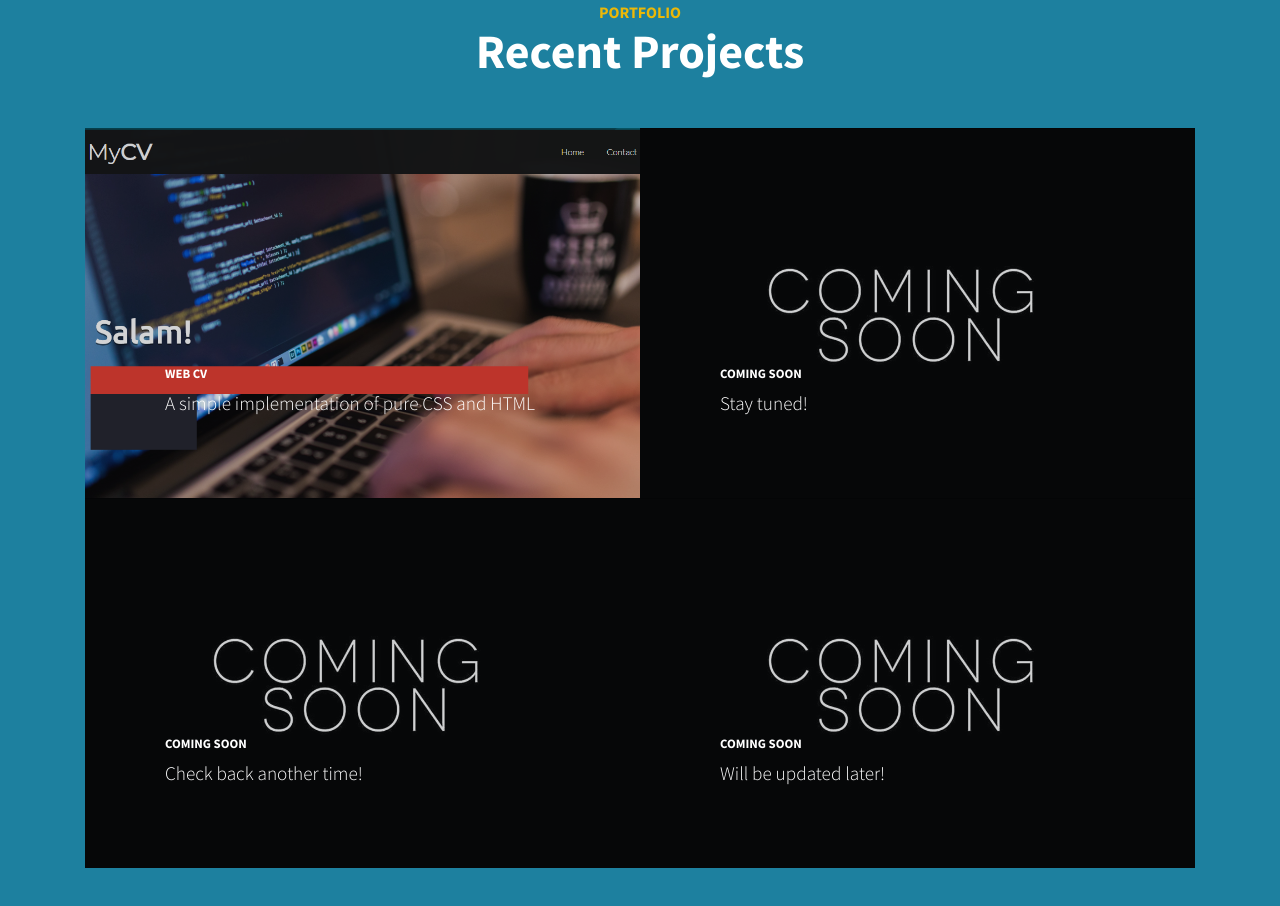
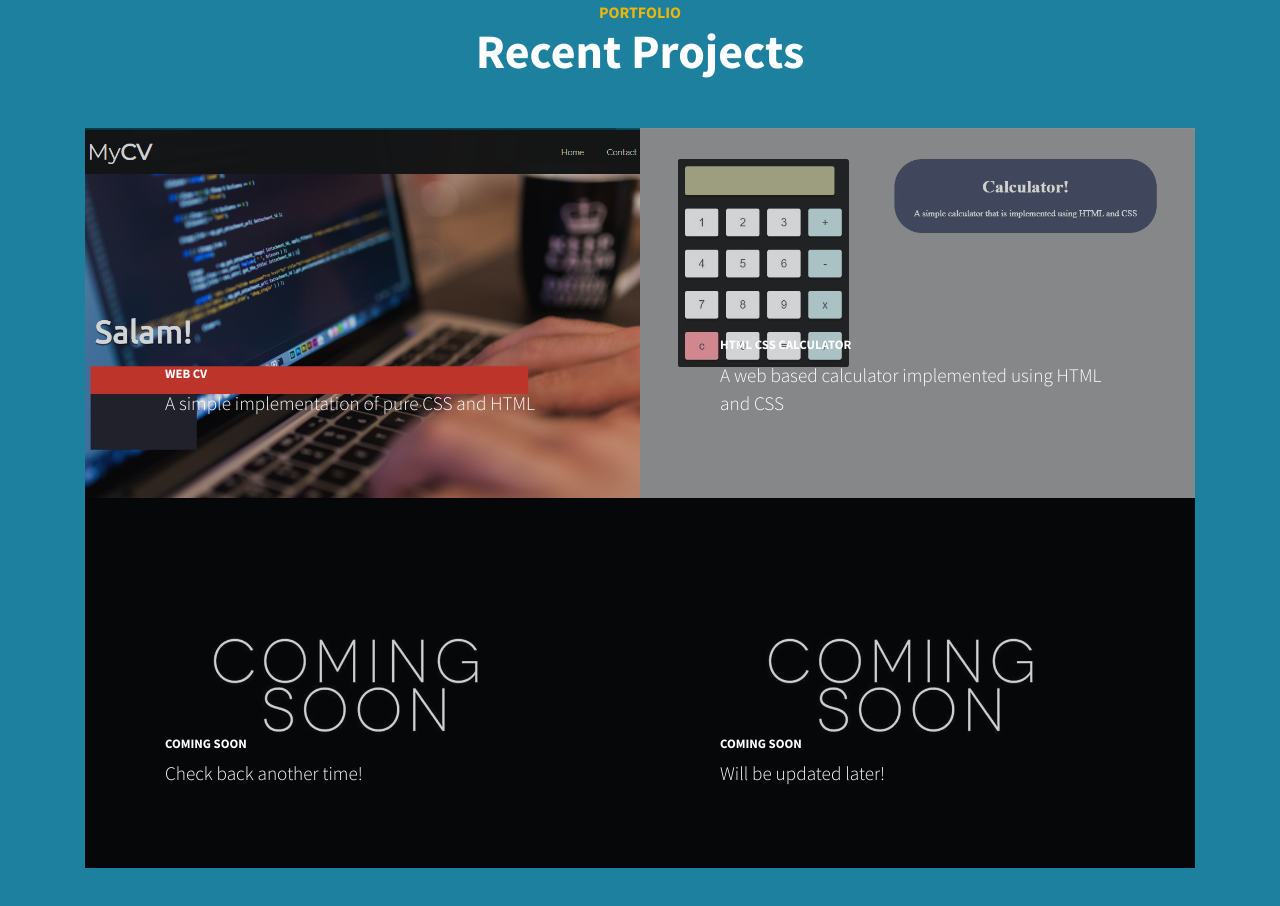
Before and after one commit to putukrisna6/putukrisna6.github.io, a plain HTML site: page index.html in a window 1280 px wide. Shown: the part 1377-2283 px from the top of the page. Drawn offline with nearby package versions, Linux system fonts and the light colour scheme.

Commit message:
Update index.html

```diff
--- a/index.html
+++ b/index.html
@@ -72,13 +72,13 @@
                         </div><img class="img-fluid" src="assets/img/show_cv1.png"></a>
                 </div>
                 <div class="col-lg-6">
-                    <a class="portfolio-item" href="#">
+                    <a class="portfolio-item" href="/HTMLCalculator">
                         <div class="caption">
                             <div class="caption-content">
-                                <h2>Coming Soon</h2>
-                                <p class="mb-0">Stay tuned!</p>
+                                <h2>HTML CSS Calculator</h2>
+                                <p class="mb-0">A web based calculator implemented using HTML and CSS</p>
                             </div>
-                        </div><img class="img-fluid" src="assets/img/coming-soon.jpg"></a>
+                        </div><img class="img-fluid" src="assets/img/show_calc1.jpg"></a>
                 </div>
                 <div class="col-lg-6">
                     <a class="portfolio-item" href="#">
```
